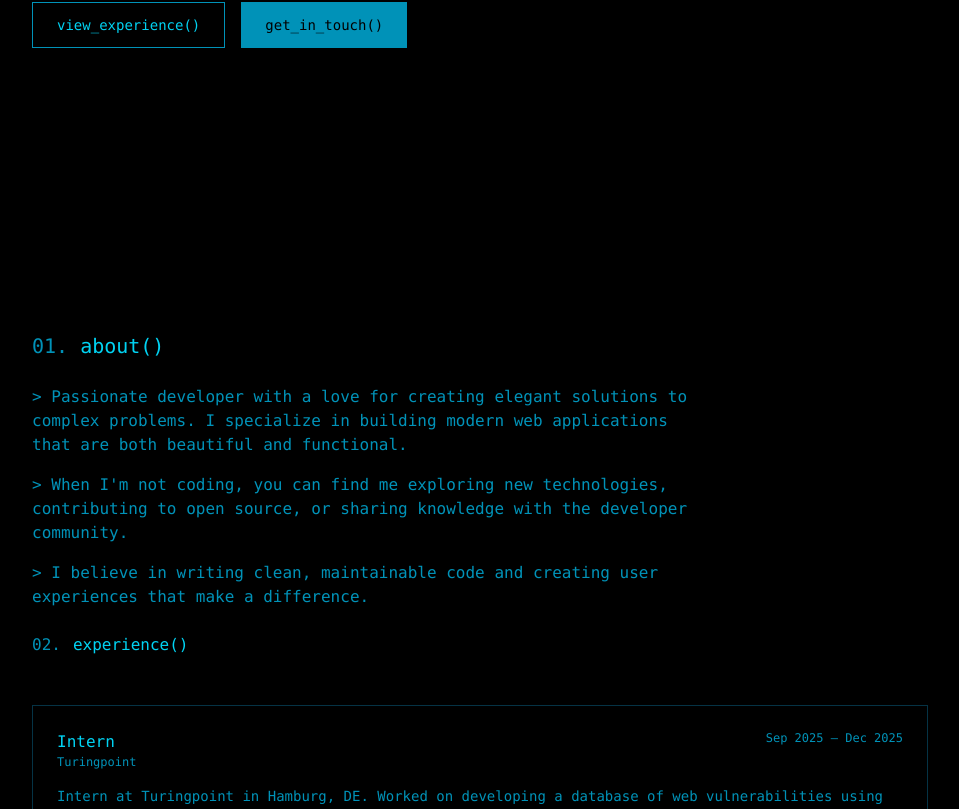
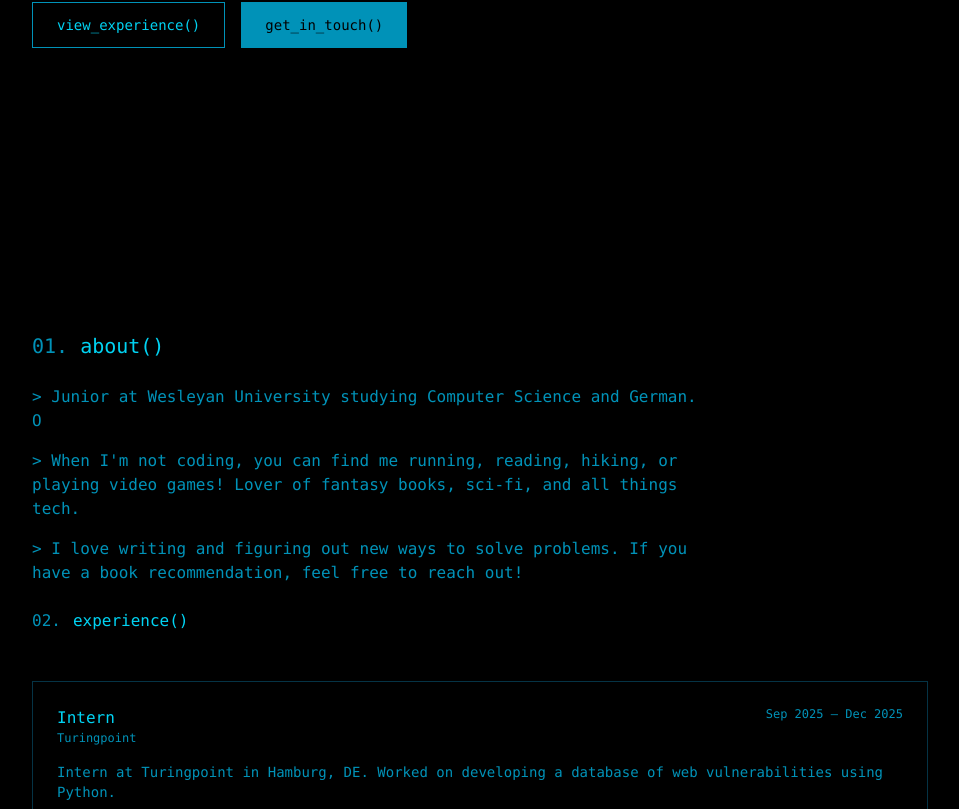
Before and after one commit to c-fido/personal-site, a React (Vite) app: page / in a window 1280 px wide. Shown: the part 469-1278 px from the top of the page, without its empty margins (160-1119 px from the left). Built offline with nearby package versions, Linux system fonts and the light colour scheme.

Commit message:
Language changes

```diff
--- a/src/components/Contact.tsx
+++ b/src/components/Contact.tsx
@@ -49,7 +49,7 @@ export function Contact() {
                     <Linkedin size={24} />
                   </a>
                   <a
-                    href="https://goodreads.com"
+                    href="https://www.goodreads.com/user/show/193691043-carlo-fedolfi"
                     target="_blank"
                     rel="noopener noreferrer"
                     className="text-cyan-600 hover:text-cyan-400 transition-colors"
--- a/src/contexts/LanguageContext.tsx
+++ b/src/contexts/LanguageContext.tsx
@@ -56,9 +56,9 @@ const translations: Record<Lang, Record<string, any>> = {
     about: {
       heading: 'about()',
       paragraphs: [
-        "> Passionate developer with a love for creating elegant solutions to complex problems. I specialize in building modern web applications that are both beautiful and functional.",
-        "> When I'm not coding, you can find me exploring new technologies, contributing to open source, or sharing knowledge with the developer community.",
-        "> I believe in writing clean, maintainable code and creating user experiences that make a difference.",
+        "> Junior at Wesleyan University studying Computer Science and German. O",
+        "> When I'm not coding, you can find me running, reading, hiking, or playing video games! Lover of fantasy books, sci-fi, and all things tech.",
+        "> I love writing and figuring out new ways to solve problems. If you have a book recommendation, feel free to reach out!",
       ],
     },
     skills: {
@@ -126,9 +126,9 @@ const translations: Record<Lang, Record<string, any>> = {
     about: {
       heading: 'über()',
       paragraphs: [
-        "> Leidenschaftlicher Entwickler mit einer Vorliebe dafür, elegante Lösungen für komplexe Probleme zu schaffen. Ich spezialisiere mich auf moderne Webanwendungen, die sowohl schön als auch funktional sind.",
-        "> Wenn ich nicht programmiere, erkunde ich neue Technologien, trage zu Open Source bei oder teile Wissen mit der Entwickler-Community.",
-        "> Ich glaube an sauberen, wartbaren Code und daran, Benutzererlebnisse zu schaffen, die einen Unterschied machen.",
+        "> Student im dritten Jahr an der Wesleyan University, studiert Informatik und Deutsch. O",
+        "> Wenn ich nicht gerade programmiere, bin ich beim Laufen, Lesen, Wandern oder Videospielen anzutreffen! Ich liebe Fantasy-Bücher, Science-Fiction und alles, was mit Technik zu tun hat.",
+        "> Ich liebe es zu schreiben und neue Wege zur Lösung von Problemen zu finden. Wenn Sie eine Buchempfehlung haben, melden Sie sich gerne bei mir!",
       ],
     },
     skills: {
@@ -154,7 +154,7 @@ const translations: Record<Lang, Record<string, any>> = {
 
 export const LanguageContext = createContext<LanguageContextType>({
   lang: 'en',
-  setLanguage: () => {},
+  setLanguage: () => { },
   t: (k: string) => k,
 });
 
```
